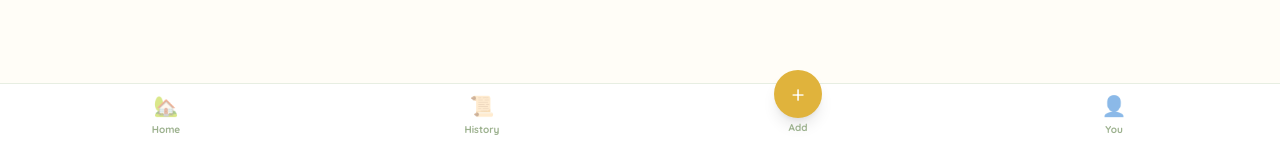
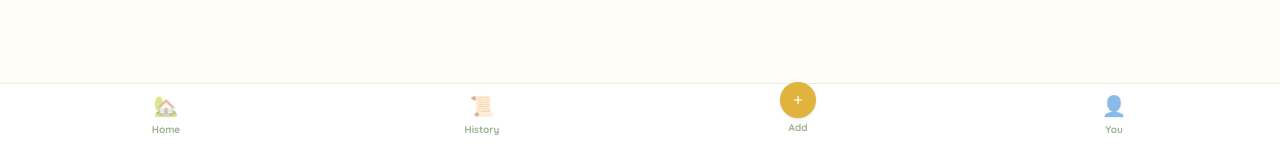
Before and after one commit to dhanushreebit17/Sunflora, a Next.js app: page /money-in in a window 1280 px wide. Shown: the part 651-797 px from the top of the page. Built offline with nearby package versions, Linux system fonts and the light colour scheme.

Commit message:
changes in add icon

```diff
--- a/src/components/BottomNav.js
+++ b/src/components/BottomNav.js
@@ -22,9 +22,9 @@ export default function BottomNav() {
     <nav className="fixed bottom-0 left-0 right-0 bg-white border-t border-sage-100 flex items-center justify-around px-2 pt-2 pb-3 z-30">
       {items.map(item => (
         <button key={item.href} onClick={() => router.push(item.href)}
-          className={`flex flex-col items-center gap-0.5 flex-1 ${item.center ? '-mt-6' : ''}`}>
+          className={`flex flex-col items-center gap-0.5 flex-1 ${item.center ? '-mt-3' : ''}`}>
           {item.center ? (
-            <span className="w-12 h-12 rounded-full bg-gold-400 text-white flex items-center justify-center text-2xl shadow-lg">+</span>
+            <span className="w-9 h-9 rounded-full bg-gold-400 text-white flex items-center justify-center text-lg shadow-sm">+</span>
           ) : (
             <span className={`text-xl ${isActive(item.href) ? '' : 'opacity-50'}`}>{item.icon}</span>
           )}
```
